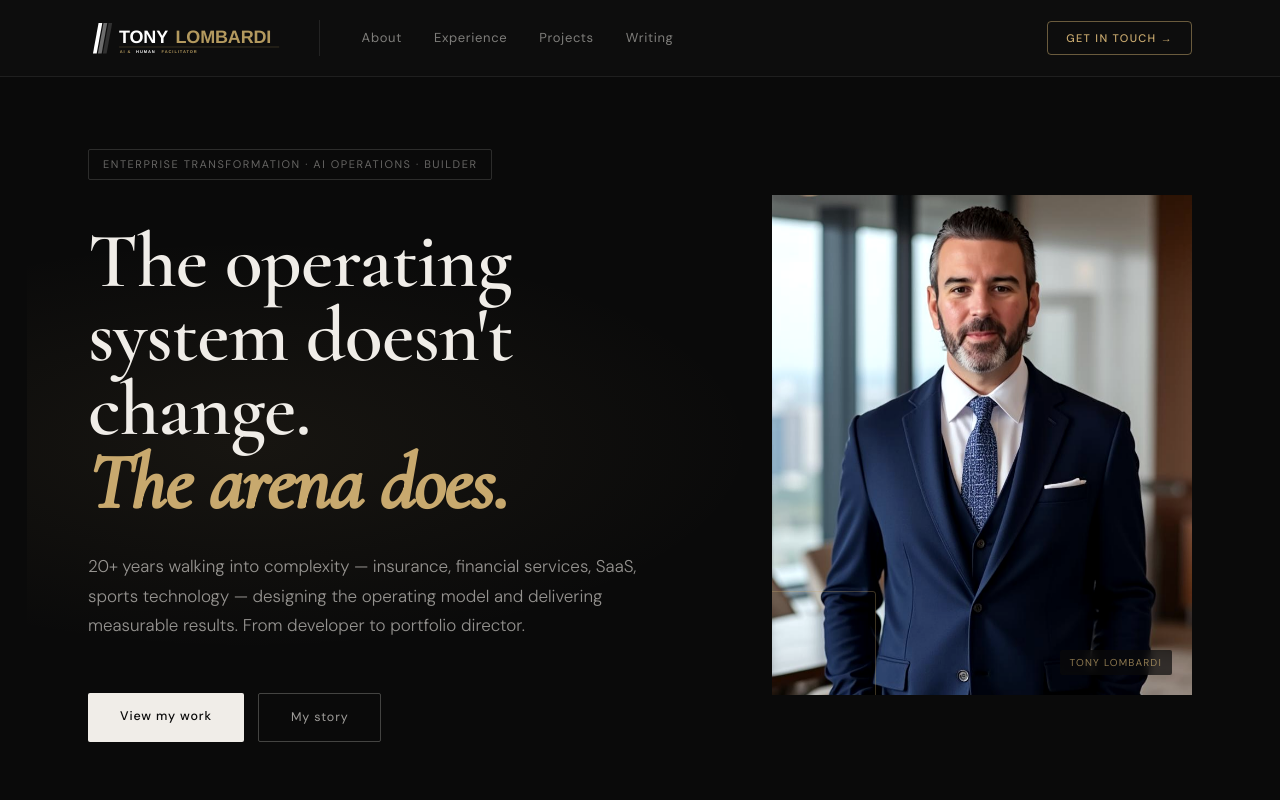
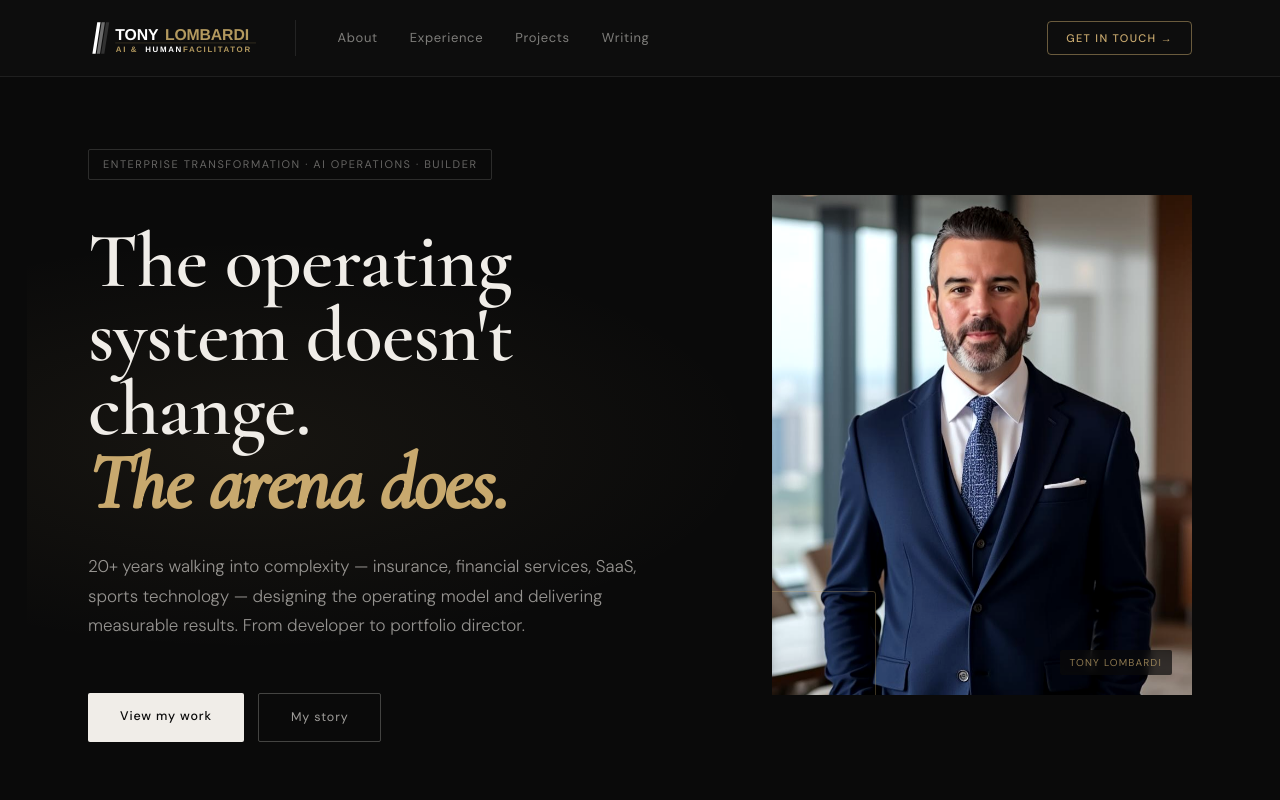
Before and after one commit to tonylombardi-22/personal_branding, a Next.js app: page / in a window 1280 px wide. Shown: the top 800 px of the page. Built offline with nearby package versions, Linux system fonts and the light colour scheme.

Commit message:
navbar tagline legible at scale

```diff
--- a/components/Navbar.tsx
+++ b/components/Navbar.tsx
@@ -32,7 +32,6 @@ export default function Navbar() {
           padding: 0 48px;
         }
 
-        /* ── Logo zone ── */
         .tl-logo-zone {
           display: flex;
           align-items: center;
@@ -43,15 +42,14 @@ export default function Navbar() {
           line-height: 0;
         }
 
-        /* Height 36px → scale factor 36/116 = 0.31
-           Name renders at 58 * 0.31 = ~18px vs 13px nav links = 38% larger (≈30%) */
+        /* Height 36px on viewBox 640x132 → scale 36/132 = 0.273
+           Name: 58 * 0.273 = ~16px rendered (vs 13px nav = ~23% larger, close to 30%) */
         .tl-logo-svg {
           height: 36px;
           width: auto;
           display: block;
         }
 
-        /* ── Nav links — 13px baseline ── */
         .tl-links {
           display: flex;
           align-items: center;
@@ -82,7 +80,6 @@ export default function Navbar() {
           background: rgba(200, 169, 110, 0.1);
         }
 
-        /* ── CTA ── */
         .tl-cta {
           font-family: 'DM Sans', sans-serif;
           font-size: 11px;
@@ -103,7 +100,6 @@ export default function Navbar() {
           border-color: rgba(200, 169, 110, 0.8);
         }
 
-        /* ── Mobile ── */
         .tl-hamburger {
           display: none;
           flex-direction: column;
@@ -173,40 +169,38 @@ export default function Navbar() {
       <nav className="tl-nav">
         <div className="tl-nav-inner">
 
-          {/* ── Logo: final approved SVG — stripes extend to tagline baseline ── */}
           <Link href="/" className="tl-logo-zone" aria-label="tonylombardi.ai home">
             <svg
               className="tl-logo-svg"
-              viewBox="0 0 640 116"
+              viewBox="0 0 640 132"
               xmlns="http://www.w3.org/2000/svg"
               aria-hidden="true"
             >
-              {/* Slash bars: y=10 top to y=108 bottom (tagline baseline) */}
-              <polygon points="16,108 34,10 46,10 28,108" fill="#FFFFFF"/>
-              <polygon points="32,108 50,10 62,10 44,108" fill="#FFFFFF" opacity="0.4"/>
-              <polygon points="48,108 66,10 78,10 60,108" fill="#FFFFFF" opacity="0.15"/>
+              {/* Slash bars — full height y=8 to y=124 */}
+              <polygon points="16,124 34,8 46,8 28,124" fill="#FFFFFF"/>
+              <polygon points="32,124 50,8 62,8 44,124" fill="#FFFFFF" opacity="0.4"/>
+              <polygon points="48,124 66,8 78,8 60,124" fill="#FFFFFF" opacity="0.15"/>
 
               {/* TONY white */}
-              <text x="100" y="75"
+              <text x="100" y="72"
                 fontFamily="'Helvetica Neue', Helvetica, Arial, sans-serif"
                 fontSize="58" fontWeight="800" fill="#FFFFFF" letterSpacing="-0.5">TONY</text>
 
               {/* LOMBARDI gold */}
-              <text x="282" y="75"
+              <text x="282" y="72"
                 fontFamily="'Helvetica Neue', Helvetica, Arial, sans-serif"
                 fontSize="58" fontWeight="800" fill="#B3995E" letterSpacing="-0.5">LOMBARDI</text>
 
               {/* Rule */}
-              <line x1="100" y1="87" x2="616" y2="87" stroke="#B3995E" strokeWidth="0.8"/>
+              <line x1="100" y1="84" x2="616" y2="84" stroke="#B3995E" strokeWidth="0.8"/>
 
-              {/* Tagline */}
-              <text x="102" y="106" fontFamily="'Helvetica Neue', Helvetica, Arial, sans-serif" fontSize="13" fontWeight="700" fill="#B3995E" letterSpacing="3">AI &amp; </text>
-              <text x="155" y="106" fontFamily="'Helvetica Neue', Helvetica, Arial, sans-serif" fontSize="13" fontWeight="700" fill="#FFFFFF" letterSpacing="3">HUMAN </text>
-              <text x="237" y="106" fontFamily="'Helvetica Neue', Helvetica, Arial, sans-serif" fontSize="13" fontWeight="700" fill="#B3995E" letterSpacing="3">FACILITATOR</text>
+              {/* Tagline — fontSize 29 so it renders ~9px at navbar scale */}
+              <text x="102" y="118" fontFamily="'Helvetica Neue', Helvetica, Arial, sans-serif" fontSize="29" fontWeight="700" fill="#B3995E" letterSpacing="6">AI &amp; </text>
+              <text x="210" y="118" fontFamily="'Helvetica Neue', Helvetica, Arial, sans-serif" fontSize="29" fontWeight="700" fill="#FFFFFF" letterSpacing="6">HUMAN </text>
+              <text x="348" y="118" fontFamily="'Helvetica Neue', Helvetica, Arial, sans-serif" fontSize="29" fontWeight="700" fill="#B3995E" letterSpacing="6">FACILITATOR</text>
             </svg>
           </Link>
 
-          {/* ── Desktop links ── */}
           <div className="tl-links">
             <Link href="/about"      className={`tl-link${isActive("/about")      ? " active" : ""}`}>About</Link>
             <Link href="/experience" className={`tl-link${isActive("/experience") ? " active" : ""}`}>Experience</Link>
@@ -214,10 +208,8 @@ export default function Navbar() {
             <Link href="/writing"    className={`tl-link${isActive("/writing")    ? " active" : ""}`}>Writing</Link>
           </div>
 
-          {/* ── CTA ── */}
           <Link href="/contact" className="tl-cta">GET IN TOUCH →</Link>
 
-          {/* ── Hamburger ── */}
           <button
             className="tl-hamburger"
             onClick={() => setMenuOpen(!menuOpen)}
@@ -229,7 +221,6 @@ export default function Navbar() {
           </button>
         </div>
 
-        {/* ── Mobile menu ── */}
         <div className={`tl-mobile-menu${menuOpen ? " open" : ""}`}>
           <Link href="/about"      className={`tl-mobile-link${isActive("/about")      ? " active" : ""}`} onClick={() => setMenuOpen(false)}>About</Link>
           <Link href="/experience" className={`tl-mobile-link${isActive("/experience") ? " active" : ""}`} onClick={() => setMenuOpen(false)}>Experience</Link>
```
